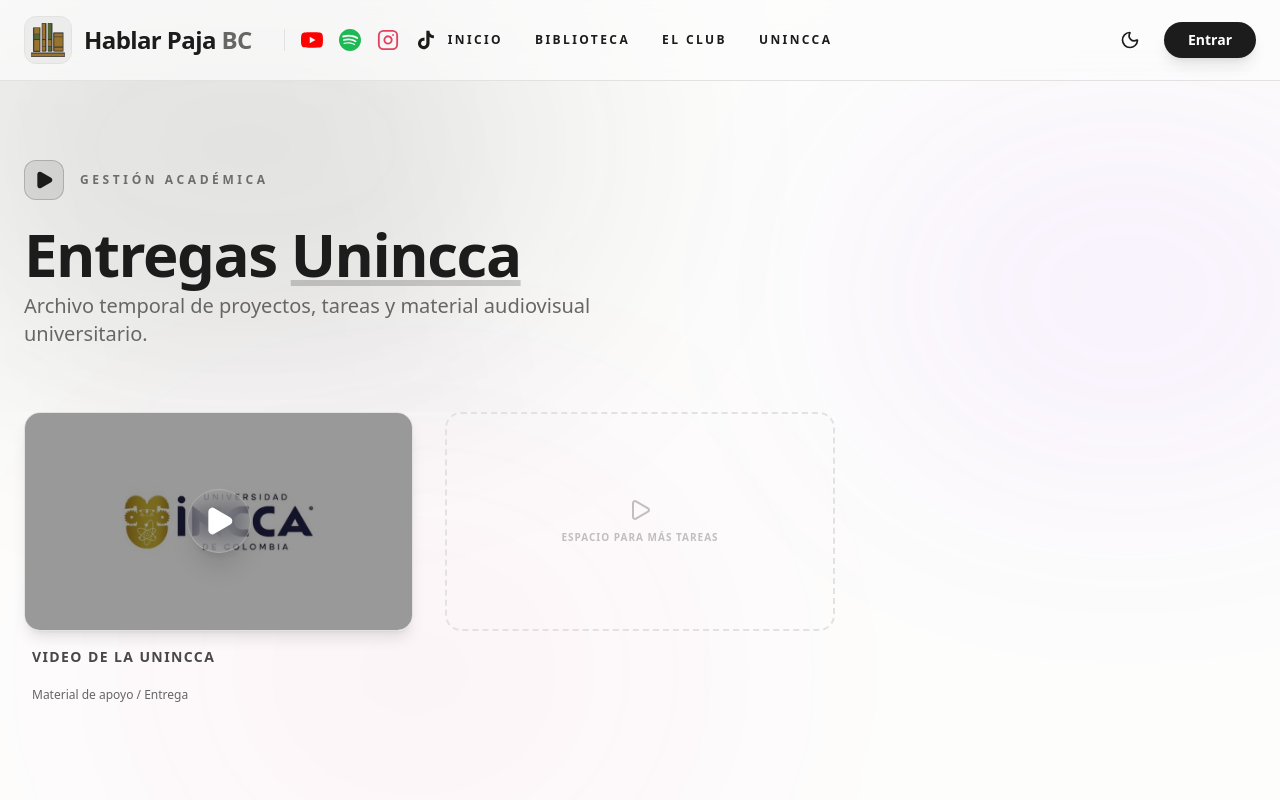
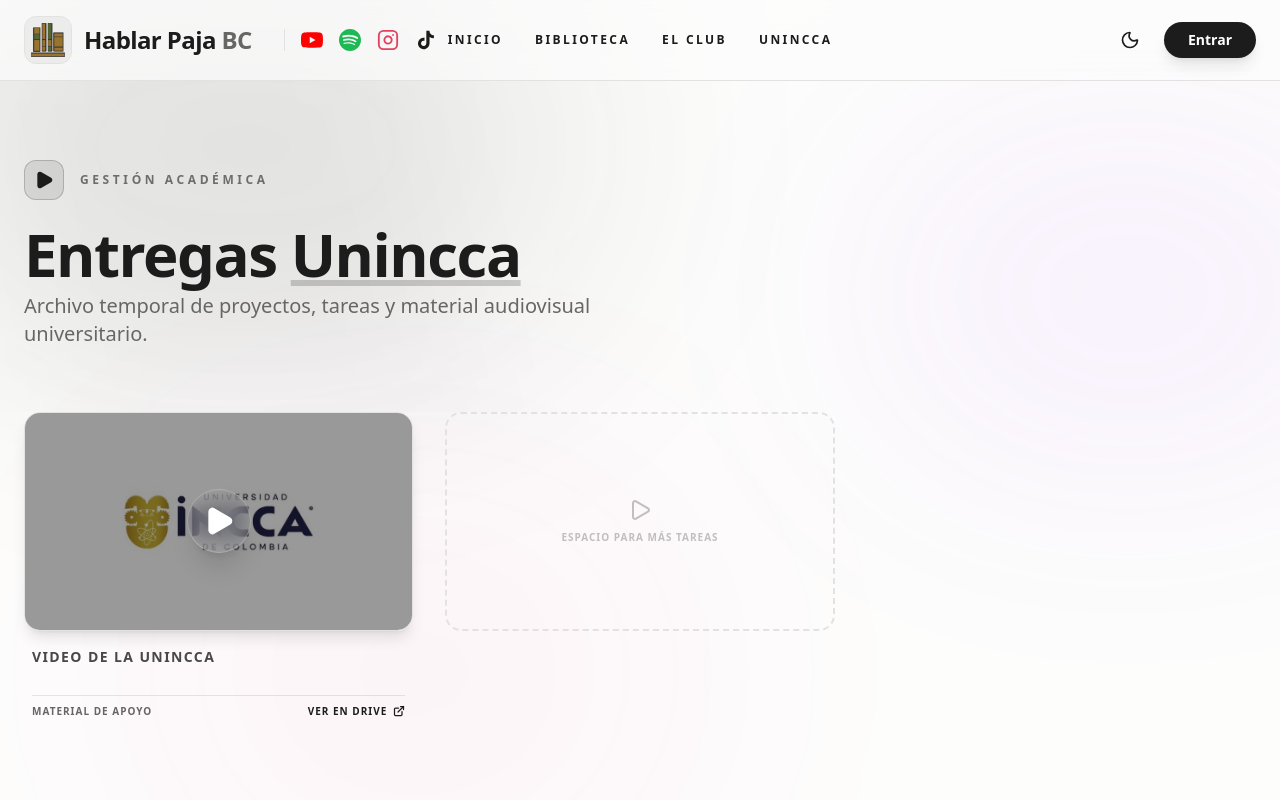
Before and after one commit to Diegoberrio1601/hablar_paja_bc, a Next.js app: page /unincca in a window 1280 px wide. Shown: the top 800 px of the page. Built offline with nearby package versions, Linux system fonts and the light colour scheme; no server answers; a web font is replaced by a local one.

Commit message:
feat: update video source and add direct Google Drive link to Unincca page

```diff
--- a/app/unincca/page.tsx
+++ b/app/unincca/page.tsx
@@ -12,12 +12,11 @@ import { getDriveVideoTitle } from '@/app/actions/unincca-actions';
 export default function UninccaPage() {
   const [videos, setVideos] = React.useState([
     {
-      id: "1sKpezKbhh_FtvePaWtPll3G6a5zeIYjV",
+      id: "1o6DV-HEvIoPj_uXMXEVl6HeF6FCAdBaW",
       title: "", // Will be fetched
-      url: "https://drive.google.com/file/d/1sKpezKbhh_FtvePaWtPll3G6a5zeIYjV/preview",
+      url: "https://drive.google.com/file/d/1o6DV-HEvIoPj_uXMXEVl6HeF6FCAdBaW/preview",
       thumbnail: "/unincca.jpg"
-    },
-    // Puedes añadir más videos aquí
+    }
   ]);
 
   React.useEffect(() => {
@@ -107,9 +106,9 @@ function VideoCard({ video }: { video: any }) {
       <div className="relative aspect-video w-full rounded-2xl overflow-hidden border border-border bg-black/10 backdrop-blur-sm shadow-lg group-hover:shadow-accent/10 transition-all duration-500">
         {isPlaying ? (
           <iframe
-            src={`${video.url}${video.url.includes('?') ? '&' : '?'}autoplay=1`}
+            src={video.url}
             className="w-full h-full border-0"
-            allow="autoplay; encrypted-media"
+            allow="encrypted-media"
             allowFullScreen
             title={video.title || "Cargando..."}
           />
@@ -143,7 +142,18 @@ function VideoCard({ video }: { video: any }) {
             <div className="h-4 w-3/4 bg-muted/20 animate-pulse rounded-full" />
           )}
         </div>
-        <p className="text-xs text-muted-foreground">Material de apoyo / Entrega</p>
+        <div className="flex items-center justify-between mt-2 pt-2 border-t border-accent/10">
+          <p className="text-[10px] font-bold uppercase tracking-widest text-muted-foreground">Material de apoyo</p>
+          <a
+            href={`https://drive.google.com/file/d/${video.id}/view?usp=sharing`}
+            target="_blank"
+            rel="noopener noreferrer"
+            className="text-[10px] font-bold uppercase tracking-widest text-accent hover:text-accent/80 transition-colors flex items-center gap-1.5"
+          >
+            Ver en Drive
+            <svg width="12" height="12" viewBox="0 0 24 24" fill="none" stroke="currentColor" strokeWidth="2.5" strokeLinecap="round" strokeLinejoin="round"><path d="M18 13v6a2 2 0 0 1-2 2H5a2 2 0 0 1-2-2V8a2 2 0 0 1 2-2h6"></path><polyline points="15 3 21 3 21 9"></polyline><line x1="10" y1="14" x2="21" y2="3"></line></svg>
+          </a>
+        </div>
       </div>
     </motion.div>
   );
```
